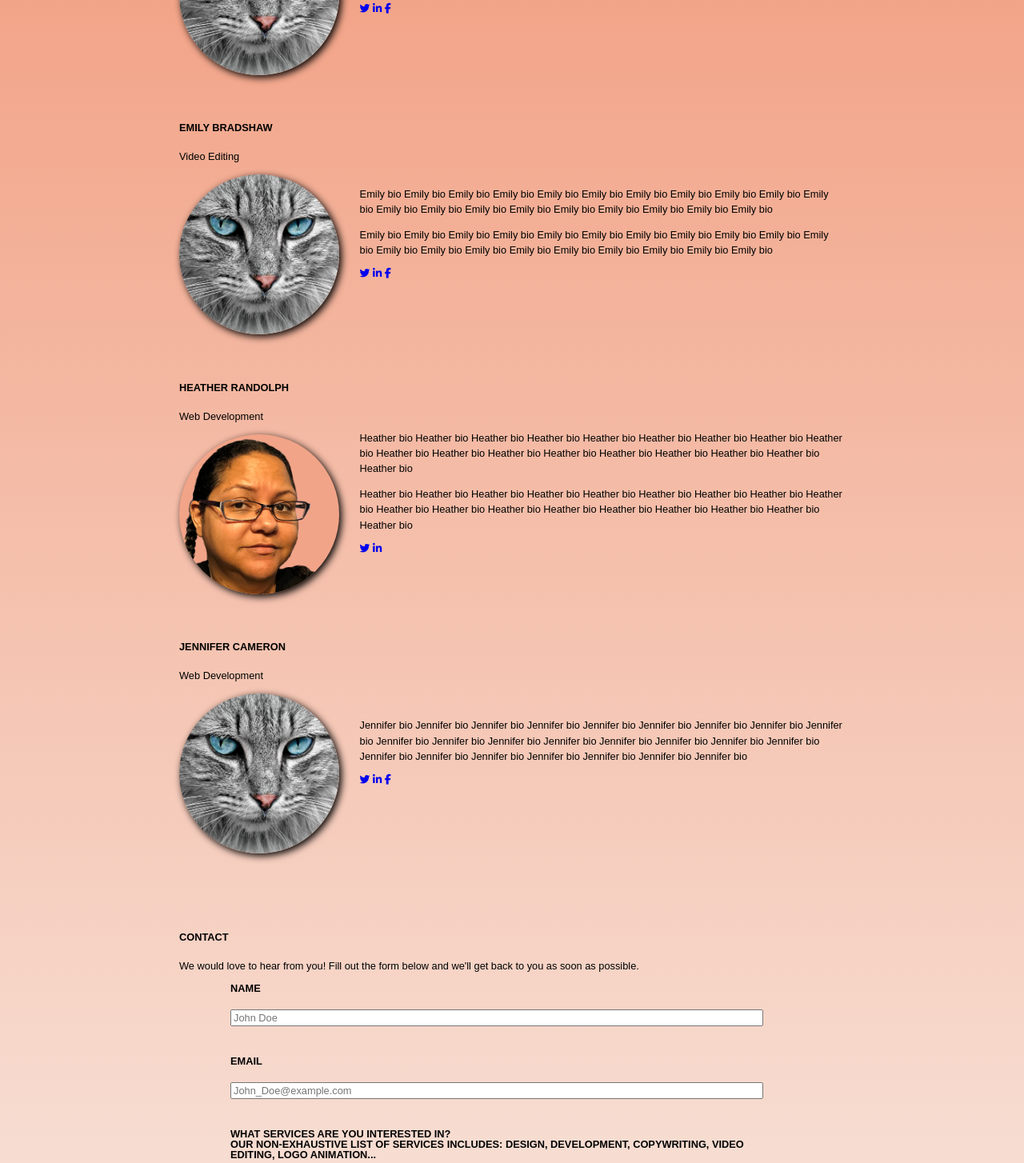
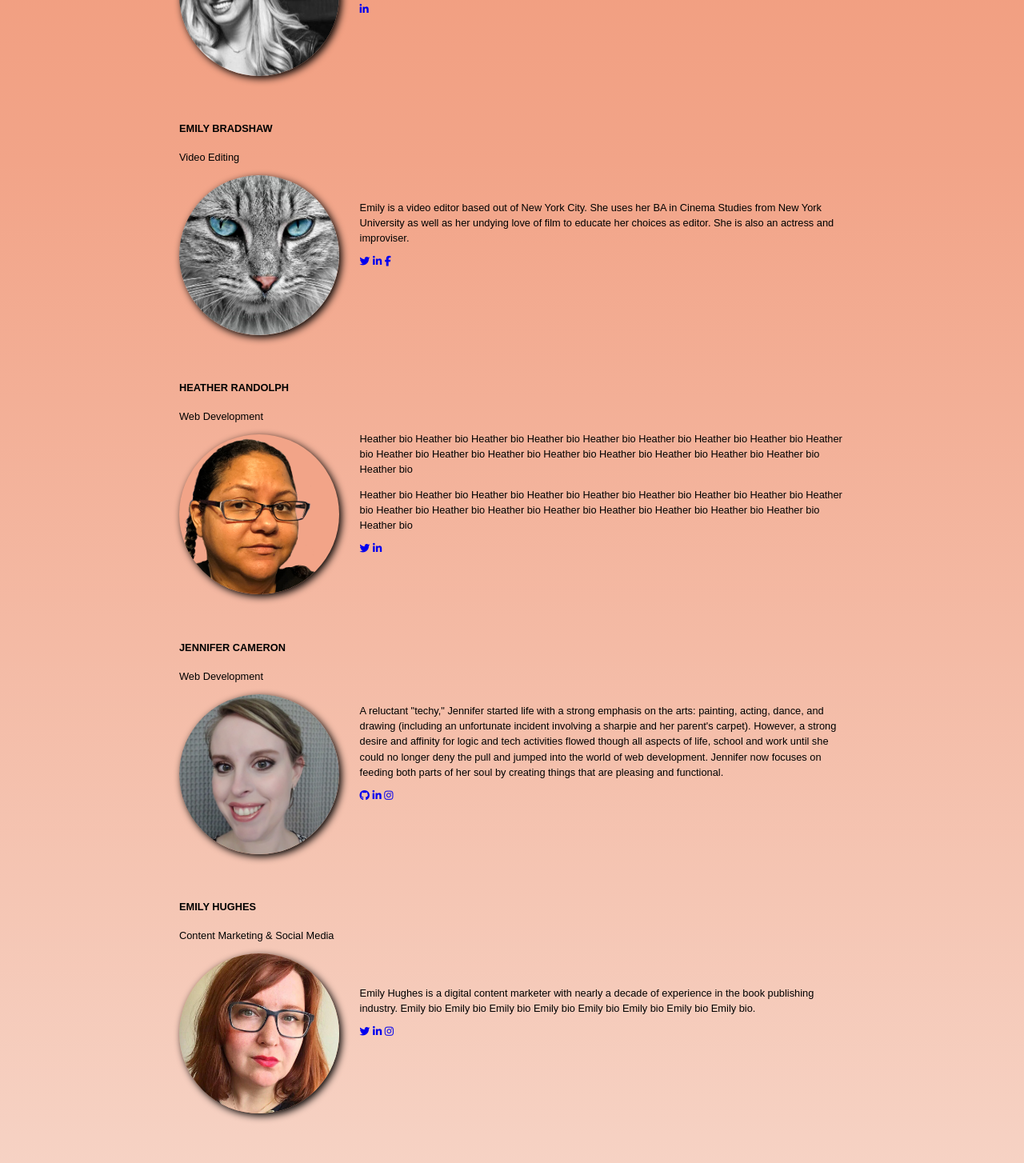
Before and after one commit to the-unbranded/the-unbranded-website, a plain HTML site: page index.html in a window 1280 px wide. Shown: the part 3737-5191 px from the top of the page at 80% size. Drawn offline with nearby package versions, Linux system fonts and the light colour scheme; a web font is replaced by a local one.

Commit message:
Team member content half done

```diff
--- a/index.html
+++ b/index.html
@@ -212,7 +212,7 @@
         <p class="team__member__description">Copywriting</p>
 
           <span class="bio__img">
-            <img src="images/cat1.jpg" alt="Sarah Beling">
+            <img src="images/sb_headshot2.jpg" alt="Sarah Beling">
           </span>
         </div>
           <div class="bio__info">
@@ -223,9 +223,7 @@
             and is eager to help others tell their stories.</p>
 
             <div class="bio__social">
-              <a href="#"><i class="fab fa-twitter"></i></a>
-              <a href="#"><i class="fab fa-linkedin-in"></i></a>
-              <a href="#"><i class="fab fa-facebook-f"></i></a>
+              <a href="www.linkedin.com/in/sarah-beling-6b0416b2" target="_blank"><i class="fab fa-linkedin-in"></i></a>
             </div>
 
         </div>
@@ -241,8 +239,8 @@
           </span>
           </div>
           <div class="bio__info">
-            <p>Emily bio Emily bio Emily bio Emily bio Emily bio Emily bio Emily bio Emily bio Emily bio Emily bio Emily bio Emily bio Emily bio Emily bio Emily bio Emily bio Emily bio Emily bio Emily bio Emily bio</p>
-            <p>Emily bio Emily bio Emily bio Emily bio Emily bio Emily bio Emily bio Emily bio Emily bio Emily bio Emily bio Emily bio Emily bio Emily bio Emily bio Emily bio Emily bio Emily bio Emily bio Emily bio</p>
+            <p>Emily is a video editor based out of New York City. She uses her BA in Cinema Studies from New York University as well
+              as her undying love of film to educate her choices as editor. She is also an actress and improviser.</p>
             <div class="bio__social">
               <a href="#"><i class="fab fa-twitter"></i></a>
               <a href="#"><i class="fab fa-linkedin-in"></i></a>
@@ -264,7 +262,7 @@
          </div>
           <div class="bio__info">
             <p>Heather bio Heather bio Heather bio Heather bio Heather bio Heather bio Heather bio Heather bio Heather bio Heather bio Heather bio Heather bio Heather bio Heather bio Heather bio Heather bio Heather bio Heather bio</p>
-			<p>Heather bio Heather bio Heather bio Heather bio Heather bio Heather bio Heather bio Heather bio Heather bio Heather bio Heather bio Heather bio Heather bio Heather bio Heather bio Heather bio Heather bio Heather bio</p>
+		      	<p>Heather bio Heather bio Heather bio Heather bio Heather bio Heather bio Heather bio Heather bio Heather bio Heather bio Heather bio Heather bio Heather bio Heather bio Heather bio Heather bio Heather bio Heather bio</p>
             <div class="bio__social">
               <a href="#"><i class="fab fa-twitter"></i></a>
               <a href="#"><i class="fab fa-linkedin-in"></i></a>
@@ -280,15 +278,35 @@
         <p class="team__member__description">Web Development</p>
 
           <span class="bio__img">
-            <img src="images/cat1.jpg" alt="Jennifer Cameron">
+            <img src="images/jc_headshot.jpg" alt="Jennifer Cameron">
           </span>
           </div>
           <div class="bio__info">
-            <p>Jennifer bio Jennifer bio Jennifer bio Jennifer bio Jennifer bio Jennifer bio Jennifer bio Jennifer bio Jennifer bio Jennifer bio Jennifer bio Jennifer bio Jennifer bio Jennifer bio Jennifer bio Jennifer bio Jennifer bio Jennifer bio Jennifer bio Jennifer bio Jennifer bio Jennifer bio Jennifer bio Jennifer bio</p>
+            <p>A reluctant "techy," Jennifer started life with a strong emphasis on the arts: painting, acting, dance, and drawing (including an unfortunate incident involving a sharpie and her parent's carpet). However, a strong desire and affinity for logic and tech activities flowed though all aspects of life, school and work until she could no longer deny the pull and jumped into the world of web development. Jennifer now focuses on feeding both parts of her soul by creating things that are pleasing and functional.</p>
             <div class="bio__social">
-              <a href="#"><i class="fab fa-twitter"></i></a>
-              <a href="#"><i class="fab fa-linkedin-in"></i></a>
-              <a href="#"><i class="fab fa-facebook-f"></i></a>
+              <a href="https://github.com/jcameron2486" target="_blank"><i class="fab fa-github"></i></a>
+              <a href="https://www.linkedin.com/in/jennlovestocode" target="_blank"><i class="fab fa-linkedin-in"></i></a>
+              <a href="https://www.instagram.com/jenncat/" target="_blank"><i class="fab fa-instagram"></i></a>
+
+          </div>
+        </div>
+      </div>
+
+      <div class="team__member">
+        <div class="team__member__bio">
+        <h3 class="team__member__name">Emily Hughes</h3>
+        <p class="team__member__description">Content Marketing & Social Media</p>
+
+          <span class="bio__img">
+            <img src="images/eh_headshot.jpg" alt="Emily Hughes">
+          </span>
+          </div>
+          <div class="bio__info">
+            <p>Emily Hughes is a digital content marketer with nearly a decade of experience in the book publishing industry. Emily bio Emily bio Emily bio Emily bio Emily bio Emily bio Emily bio Emily bio.</p>
+            <div class="bio__social">
+              <a href="https://twitter.com/emilyhughes" target="_blank"><i class="fab fa-twitter"></i></a>
+              <a href="https://www.linkedin.com/in/emilychughes/" target="_blank"><i class="fab fa-linkedin-in"></i></a>
+              <a href="https://www.instagram.com/emchughes17/" target="_blank"><i class="fab fa-instagram"></i></a>
 
           </div>
         </div>
```
Also changed, not shown: images/eh_headshot.jpg (added), images/jc_headshot.jpg (added), images/sb_headshot.jpg (added), images/sb_headshot2.jpg (added).
